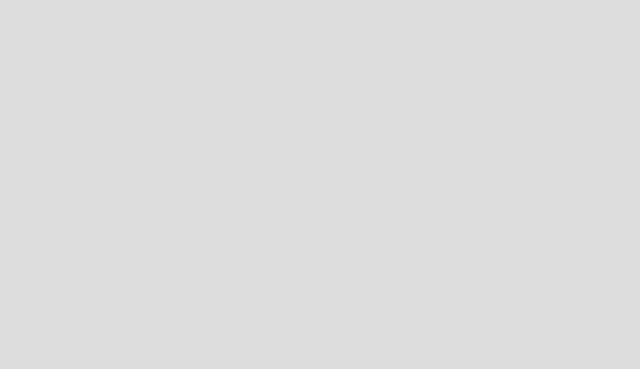
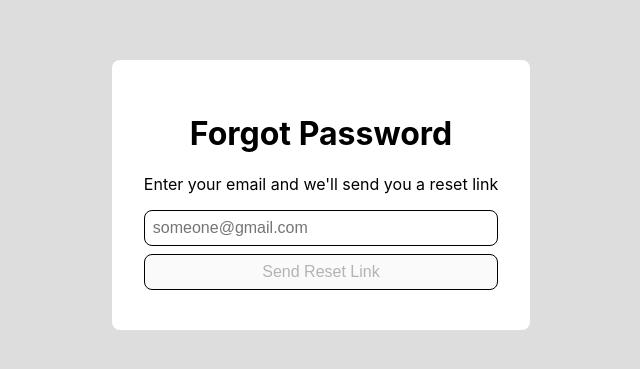
Before and after one commit to byamasu-patrick/auth-template, a React (Create React App) app: page /forgot-password in a window 1280 px wide. Before the commit this address had no page. Shown: the part 205-574 px from the top of the page, without its empty margins (319-959 px from the left). Built offline with nearby package versions, Linux system fonts and the light colour scheme.

Commit message:
Adding the reset password functionality

```diff
--- a/src/RoutesLink.js
+++ b/src/RoutesLink.js
@@ -1,7 +1,9 @@
 import { BrowserRouter as Router, Route, Routes } from 'react-router-dom';
 import { PrivateRoute } from './auth/PrivateRoute';
 import { EmailVerificationLandingPage } from './pages/EmailVerificationLandingPage';
+import { ForgotPasswordPage } from './pages/ForgotPasswordPage';
 import LoginPage from './pages/LoginPage';
+import { PasswordResetLanding } from './pages/PasswordResetLandingPage';
 import { PleaseVerifyEmailPage } from './pages/PleaseVerifyEmailPage';
 import SignupPage from './pages/SignupPage';
 import { UserInfoPage } from './pages/UserInfoPage';
@@ -16,6 +18,8 @@ export const RoutesLink = () => {
                 <Route path="/login" exact element={<LoginPage /> }/>
                 <Route path="/please-verify" exact element={<PleaseVerifyEmailPage /> }/>
                 <Route path="/verify-email/:verificationString" exact element={<EmailVerificationLandingPage /> }/>
+                <Route path="/forgot-password" exact element={<ForgotPasswordPage /> }/>
+                <Route path="/reset-password/:passwordResetCode" exact element={<PasswordResetLanding /> }/>
                 <Route path="/signup-page" exact element={<SignupPage /> }/>
             </Routes>
         </Router>
--- /dev/null
+++ b/src/pages/ForgotPasswordPage.js
@@ -0,0 +1,49 @@
+import axios from "axios";
+import { useState } from "react"
+import { useNavigate } from "react-router-dom";
+
+export const ForgotPasswordPage = () => {
+    const [errorMessage, setErrorMessage] = useState("");
+    const [success, setSuccess] = useState(false);
+    const [emailValue, setEmailValue] = useState("");
+
+    const history = useNavigate();
+
+    const onSubmitClicked = async () => {
+        try {
+            await axios.put(`/api/forgot-password/${emailValue}`);
+
+            setSuccess(true);
+            setTimeout(() => {
+                history('/login');
+            }, 3000);
+        } catch (error) {
+            setErrorMessage(error.message);
+        }
+    }
+
+    return success ? (
+        <div className="content-container">
+            <h1>Success</h1>
+            <p>Check your email for reset link</p>
+        </div>
+    ) : (
+        <div className="content-container">
+            <h1>Forgot Password</h1>
+            <p>Enter your email and we'll send you a reset link </p>
+            { errorMessage && <div className="fail">{errorMessage}</div>}
+
+            <input
+                value={emailValue}
+                onChange={event => setEmailValue(event.target.value)}
+                placeholder="someone@gmail.com" />
+
+            <button
+                disabled={ !emailValue }
+                onClick={onSubmitClicked}
+                >Send Reset Link</button>
+        </div>
+    )
+
+
+}
--- /dev/null
+++ b/src/pages/PasswordResetFail.js
@@ -0,0 +1,16 @@
+import { useNavigate } from "react-router-dom";
+
+
+export const PasswordResetFail = () => {
+    const history = useNavigate();
+
+    return (
+        <div className="content-container">
+            <h1>Uh oh...</h1>
+            <p>
+                Something went wrong while trying to reset your password
+            </p>
+            <button onClick={() => history('/login')}>Back to Login</button>
+        </div>
+    );
+}
--- /dev/null
+++ b/src/pages/PasswordResetLandingPage.js
@@ -0,0 +1,49 @@
+import axios from "axios";
+import { useState } from "react";
+import { useNavigate } from "react-router-dom";
+import { useParams } from "react-router-dom";
+import { PasswordResetFail } from "./PasswordResetFail";
+import { PasswordResetSuccess } from "./PasswordResetSuccess";
+
+export const PasswordResetLanding = () => {
+    const [isSuccess, setIsSuccess] = useState(false);
+    const [isFailure, setIsFailure] = useState(false);
+    const [passwordValue, setPasswordValue] = useState('');
+    const [confirmPasswordValue, setConfirmPasswordValue] = useState('');
+    const { passwordResetCode } = useParams();
+
+    if(isFailure) return <PasswordResetFail />
+    if(isSuccess) return <PasswordResetSuccess />
+
+    const onResetClicked = async () => {
+        try {
+            await axios.put(`/api/users/${passwordResetCode}/reset-password`, { newPassword: passwordValue });
+            setIsSuccess(true);
+
+        } catch (error) {
+
+            setIsFailure(true);
+        }
+    }
+
+    return (
+        <div className="content-container">
+            <h1>Reset Password</h1>
+            <p>Please enter new password</p>
+            <input
+                type='password'
+                value={passwordValue}
+                onChange={event => setPasswordValue(event.target.value)}
+                placeholder="Password" />
+            <input
+                type='password'
+                value={confirmPasswordValue}
+                onChange={event => setConfirmPasswordValue(event.target.value)}
+                placeholder="Confirm password" />
+
+            <button
+                disabled={ !passwordValue || !confirmPasswordValue || passwordValue !== confirmPasswordValue }
+                onClick={ onResetClicked }>Reset Password</button>
+        </div>
+    );
+}
--- /dev/null
+++ b/src/pages/PasswordResetSuccess.js
@@ -0,0 +1,16 @@
+import { useNavigate } from "react-router-dom";
+
+
+export const PasswordResetSuccess = () => {
+    const history = useNavigate();
+
+    return (
+        <div className="content-container">
+            <h1>Success!</h1>
+            <p>
+               Your password has been reset, now please login with the new password
+            </p>
+            <button onClick={() => history('/login')}>Login</button>
+        </div>
+    );
+}
--- a/src/pages/UserInfoPage.js
+++ b/src/pages/UserInfoPage.js
@@ -56,6 +56,10 @@ export const UserInfoPage = () => {
             setToken(newToken);
             setShowSuccessMessage(true);
 
+            setFavoriteFood("");
+            setBio("");
+            setHairColor("")
+
         } catch (error) {
             setShowErrorMessage(true);
         }
```
